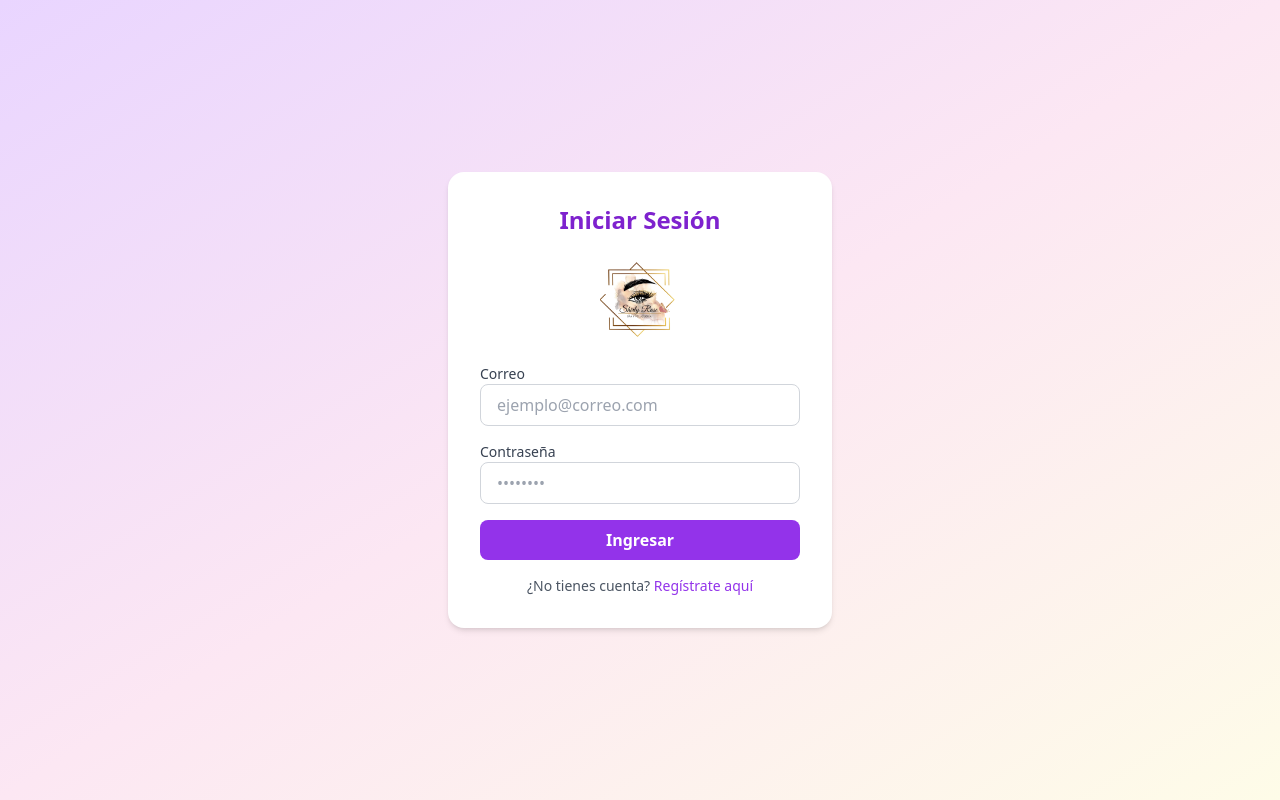
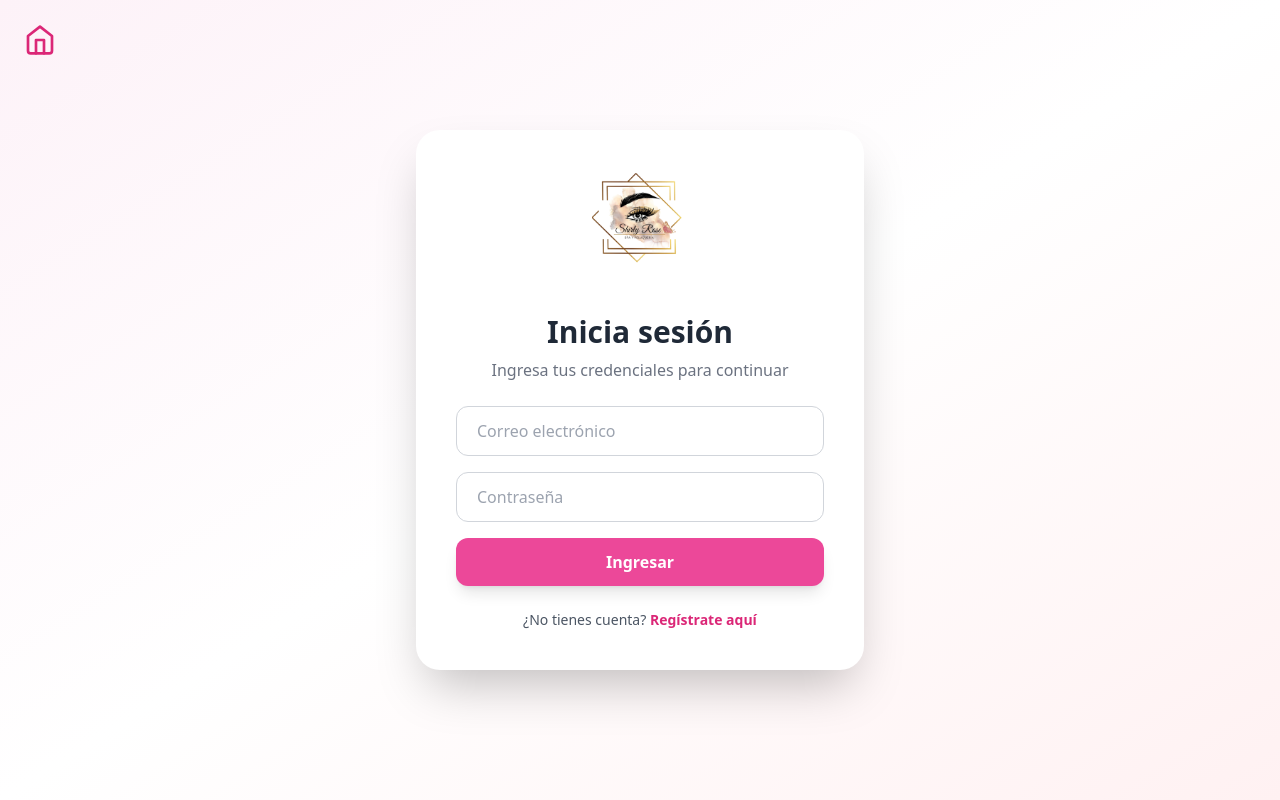
Before and after one commit to MiggFk/ShirlyRoseProyect, a React (Create React App) app in the folder frontend/: page /login in a window 1280 px wide. Built offline with nearby package versions, Linux system fonts and the light colour scheme.

Commit message:
se mejoro el diseño del login

```diff
--- a/frontend/src/pages/Login.jsx
+++ /dev/null
@@ -1,92 +0,0 @@
-import { useState } from "react";
-import { useNavigate, Link } from "react-router-dom";
-import axios from "axios";
-import Logo from "../components/Logo";
-import { FiHome } from "react-icons/fi"; // 👈 importamos el icono
-
-export default function Login() {
-  const [email, setEmail] = useState("");
-  const [password, setPassword] = useState("");
-  const [error, setError] = useState("");
-  const navigate = useNavigate();
-
-  const handleSubmit = async (e) => {
-    e.preventDefault();
-    try {
-      const response = await axios.post("http://localhost:5000/api/auth/login", {
-        email,
-        password,
-      });
-
-      localStorage.setItem("token", response.data.token);
-      localStorage.setItem("user", JSON.stringify(response.data.user));
-
-      navigate("/");
-    } catch (err) {
-      setError(err.response?.data?.message || "Error al iniciar sesión");
-    }
-  };
-
-  return (
-    <div className="relative flex items-center justify-center min-h-screen bg-rose-100">
-      {/* 🔹 Icono de Home arriba a la izquierda */}
-      <Link
-  to="/"
-  title="Volver al inicio"
-  className="absolute top-4 left-4 text-rose-600 hover:text-rose-800 transition"
->
-  <FiHome size={28} />
-</Link>
-
-
-      <div className="bg-white/90 backdrop-blur-sm p-8 rounded-2xl shadow-xl w-full max-w-md">
-        <h2 className="text-3xl font-bold text-center mb-6 text-rose-600 drop-shadow-sm">
-          Inicia sesión
-        </h2>
-
-        <Logo size="h-20 w-20" />
-
-        {error && (
-          <div className="bg-rose-200 text-rose-700 p-3 rounded-lg mb-4 text-center text-sm font-medium">
-            {error}
-          </div>
-        )}
-
-        <form onSubmit={handleSubmit} className="space-y-4">
-          <input
-            type="email"
-            placeholder="Correo electrónico"
-            value={email}
-            onChange={(e) => setEmail(e.target.value)}
-            required
-            className="w-full px-4 py-2 border border-rose-200 rounded-lg focus:outline-none focus:ring-2 focus:ring-rose-300"
-          />
-          <input
-            type="password"
-            placeholder="Contraseña"
-            value={password}
-            onChange={(e) => setPassword(e.target.value)}
-            required
-            className="w-full px-4 py-2 border border-rose-200 rounded-lg focus:outline-none focus:ring-2 focus:ring-rose-300"
-          />
-          <button
-            type="submit"
-            className="w-full bg-rose-400 hover:bg-rose-500 text-white py-2 rounded-lg font-semibold transition shadow"
-          >
-            Ingresar
-          </button>
-        </form>
-
-        <p className="text-center text-sm mt-6 text-gray-600">
-          ¿No tienes cuenta?{" "}
-          <Link
-            to="/register"
-            className="text-rose-500 font-medium hover:underline"
-          >
-            Regístrate
-          </Link>
-        </p>
-      </div>
-    </div>
-  );
-}
--- a/frontend/src/pages/auth/Login.jsx
+++ b/frontend/src/pages/auth/Login.jsx
@@ -1,69 +1,93 @@
 import { Formik, Form, Field, ErrorMessage } from "formik";
 import * as Yup from "yup";
 import axios from "axios";
-import { useNavigate } from "react-router-dom";
+import { useNavigate, Link } from "react-router-dom";
+import { motion } from "framer-motion";
+import { FiHome } from "react-icons/fi";
 import LogoShirly from "../../components/LogoShirly";
 
 export default function Login() {
-  const navigate = useNavigate(); // ← para redireccionar después
+  const navigate = useNavigate();
+
+  const validationSchema = Yup.object({
+    email: Yup.string()
+      .email("Correo inválido")
+      .required("El correo es obligatorio"),
+    password: Yup.string().required("La contraseña es obligatoria"),
+  });
+
   return (
-    <div className="min-h-screen flex items-center justify-center bg-gradient-to-br from-purple-200 via-pink-100 to-yellow-50">
-      <div className="bg-white p-8 rounded-2xl shadow-md w-full max-w-sm">
-        <h2 className="text-2xl font-bold text-center mb-6 text-purple-700">
-          Iniciar Sesión
+    <div className="relative flex items-center justify-center min-h-screen bg-gradient-to-br from-pink-50 via-white to-rose-50">
+      {/* 🔹 Icono de Home */}
+      <Link
+        to="/"
+        title="Volver al inicio"
+        className="absolute top-6 left-6 text-pink-600 hover:text-pink-800 transition-colors"
+      >
+        <FiHome size={32} />
+      </Link>
+
+      <motion.div
+        initial={{ opacity: 0, scale: 0.95 }}
+        animate={{ opacity: 1, scale: 1 }}
+        transition={{ duration: 0.5 }}
+        className="bg-white p-8 md:p-10 rounded-3xl shadow-2xl w-full max-w-sm md:max-w-md"
+      >
+        <div className="flex justify-center mb-6">
+          <LogoShirly size="h-24 w-24" />
+        </div>
+
+        <h2 className="text-3xl font-bold text-center mb-2 text-gray-800">
+          Inicia sesión
         </h2>
-        <LogoShirly size="h-20 w-20" />
+        <p className="text-center text-gray-500 mb-6">
+          Ingresa tus credenciales para continuar
+        </p>
 
         <Formik
           initialValues={{ email: "", password: "" }}
-          validationSchema={Yup.object({
-            email: Yup.string()
-              .email("Correo inválido")
-              .required("El correo es obligatorio"),
-            password: Yup.string()
-              .min(6, "Mínimo 6 caracteres")
-              .required("La contraseña es obligatoria"),
-          })}
-          onSubmit={async (values, { setSubmitting, setFieldError }) => {
+          validationSchema={validationSchema}
+          onSubmit={async (values, { setSubmitting, setStatus }) => {
             try {
-          // 1. Petición al backend
               const { data } = await axios.post(
                 "http://localhost:5000/api/auth/login",
                 values
               );
 
-          // 2. Guardar token y usuario en localStorage
               localStorage.setItem("token", data.token);
               localStorage.setItem("user", JSON.stringify(data.user));
 
-          // 3. Redirigir según rol
               if (data.user.role === "admin" || data.user.role === "empleado") {
                 navigate("/dashboard");
               } else {
                 navigate("/");
               }
             } catch (err) {
-          if (err.response && err.response.status === 401) {
-            // Credenciales incorrectas
-            setFieldError("password", "Correo o contraseña incorrectos");
-          } else {
-            alert("Error del servidor. Intenta más tarde.");
-          }
+              const message = err.response?.data?.message || "Correo o contraseña incorrectos";
+              setStatus({ error: message });
             } finally {
               setSubmitting(false);
             }
           }}
+        >
+          {({ isSubmitting, status }) => (
+            <Form className="space-y-4">
+              {status?.error && (
+                <motion.div
+                  initial={{ opacity: 0, y: -10 }}
+                  animate={{ opacity: 1, y: 0 }}
+                  className="bg-red-100 text-red-600 p-3 rounded-xl mb-4 text-center font-medium border border-red-200"
+                >
+                  {status.error}
+                </motion.div>
+              )}
 
-        >
-          {() => (
-            <Form className="space-y-4">
               <div>
-                <label className="block text-sm text-gray-700">Correo</label>
                 <Field
                   name="email"
                   type="email"
-                  className="w-full px-4 py-2 border border-gray-300 rounded-lg focus:ring-2 focus:ring-purple-400"
-                  placeholder="ejemplo@correo.com"
+                  className="w-full px-5 py-3 border border-gray-300 rounded-xl focus:outline-none focus:ring-2 focus:ring-pink-400 focus:border-transparent transition"
+                  placeholder="Correo electrónico"
                 />
                 <ErrorMessage
                   name="email"
@@ -73,12 +97,11 @@ export default function Login() {
               </div>
 
               <div>
-                <label className="block text-sm text-gray-700">Contraseña</label>
                 <Field
                   name="password"
                   type="password"
-                  className="w-full px-4 py-2 border border-gray-300 rounded-lg focus:ring-2 focus:ring-purple-400"
-                  placeholder="••••••••"
+                  className="w-full px-5 py-3 border border-gray-300 rounded-xl focus:outline-none focus:ring-2 focus:ring-pink-400 focus:border-transparent transition"
+                  placeholder="Contraseña"
                 />
                 <ErrorMessage
                   name="password"
@@ -89,25 +112,31 @@ export default function Login() {
 
               <button
                 type="submit"
-                className="w-full bg-purple-600 hover:bg-purple-700 text-white font-semibold py-2 px-4 rounded-lg transition duration-200"
+                className={`w-full py-3 rounded-xl font-bold transition shadow-lg flex justify-center items-center gap-2
+                  ${isSubmitting ? "bg-pink-300 cursor-not-allowed" : "bg-pink-500 hover:bg-pink-600 text-white"}
+                `}
+                disabled={isSubmitting}
               >
-                Ingresar
+                {isSubmitting ? (
+                  <div className="w-5 h-5 border-4 border-white border-t-transparent rounded-full animate-spin"></div>
+                ) : (
+                  "Ingresar"
+                )}
               </button>
-              <div className="text-center mt-4">
-                <p className="text-sm text-gray-600">
-                  ¿No tienes cuenta?{" "}
-                  <a
-                    href="/register"
-                    className="text-purple-600 hover:underline font-medium"
-                  >
-                    Regístrate aquí
-                  </a>
-                </p>
-              </div>
             </Form>
           )}
         </Formik>
-      </div>
+
+        <p className="text-center text-sm mt-6 text-gray-600">
+          ¿No tienes cuenta?{" "}
+          <Link
+            to="/register"
+            className="text-pink-600 font-semibold hover:underline"
+          >
+            Regístrate aquí
+          </Link>
+        </p>
+      </motion.div>
     </div>
   );
 }
```
Also changed, not shown: 1 other file (tests, documents, lock files or other folders). Lines whose indentation alone changed are shown as unchanged.
